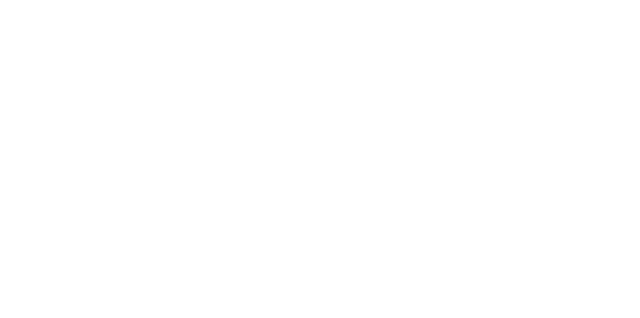
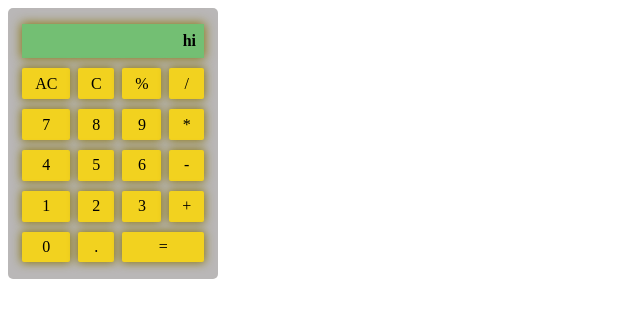
Before and after one commit to gyanendrapoudel/prankcalculator, a plain HTML site: page index.html in a window 1280 px wide. Shown: the whole page, without its empty margins (0-640 px from the left). Drawn offline with Linux system fonts and the light colour scheme.

Commit message:
calulor using css

```diff
--- a/index.html
+++ b/index.html
@@ -4,8 +4,51 @@
     <meta charset="UTF-8">
     <meta name="viewport" content="width=device-width, initial-scale=1.0">
     <title>Calculator</title>
+    <link rel="stylesheet" href="style.css">
 </head>
 <body>
+    <div class="wrapper">
+        <table >
+            <thead>
+                <th colspan="4">
+                    hi
+                </th>
+            </thead>
+            <tbody>
+                <tr>
+                    <td>AC</td>
+                    <td>C</td>
+                    <td>%</td>
+                    <td>/</td>
+                </tr>
+                <tr>
+                    <td>7</td>
+                    <td>8</td>
+                    <td>9</td>
+                    <td>*</td>
+                </tr>
+                <tr>
+                    <td>4</td>
+                    <td>5</td>
+                    <td>6</td>
+                    <td>-</td>
+                </tr>
+                <tr>
+                    <td>1</td>
+                    <td>2</td>
+                    <td>3</td>
+                    <td>+</td>
+                </tr>
+                <tr>
+                    <td>0</td>
+                    <td>.</td>
+                    <td colspan="4">=</td>
+
+                </tr>
+
+            </tbody>
+        </table>
+    </div>
     <script src="index.js"></script>
 </body>
 </html>
--- a/style.css
+++ b/style.css
@@ -0,0 +1,46 @@
+:root{
+    --shadow: 0px 0px 10px 1px rgb(139, 121, 22);
+}
+*{
+    box-sizing: border-box;
+}
+
+.container{
+    width: 80%;
+    margin: 0 auto;
+}
+
+.wrapper{
+    text-align: center;
+}
+table{
+    /* border: 2px solid red; */
+    padding:0.4rem ;
+    background-color: rgb(185, 183, 183);
+    border-spacing: 8px 10px;
+    border-radius: 5px;
+}
+
+thead{
+    background-color: rgb(115, 191, 115);
+    box-shadow: var(--shadow);
+
+
+}
+thead th{
+    padding: 0.5rem;
+    text-align: right;
+
+}
+
+tbody td{
+    background-color: rgb(242, 210, 31);
+    padding: 0.4rem 0.8rem;
+    box-shadow: var(--shadow);
+     cursor: pointer;
+     border-radius: 2px;
+     transition: all 0.15s linear;
+}
+tbody td:hover{
+    transform: scale(1.08);
+}
```
